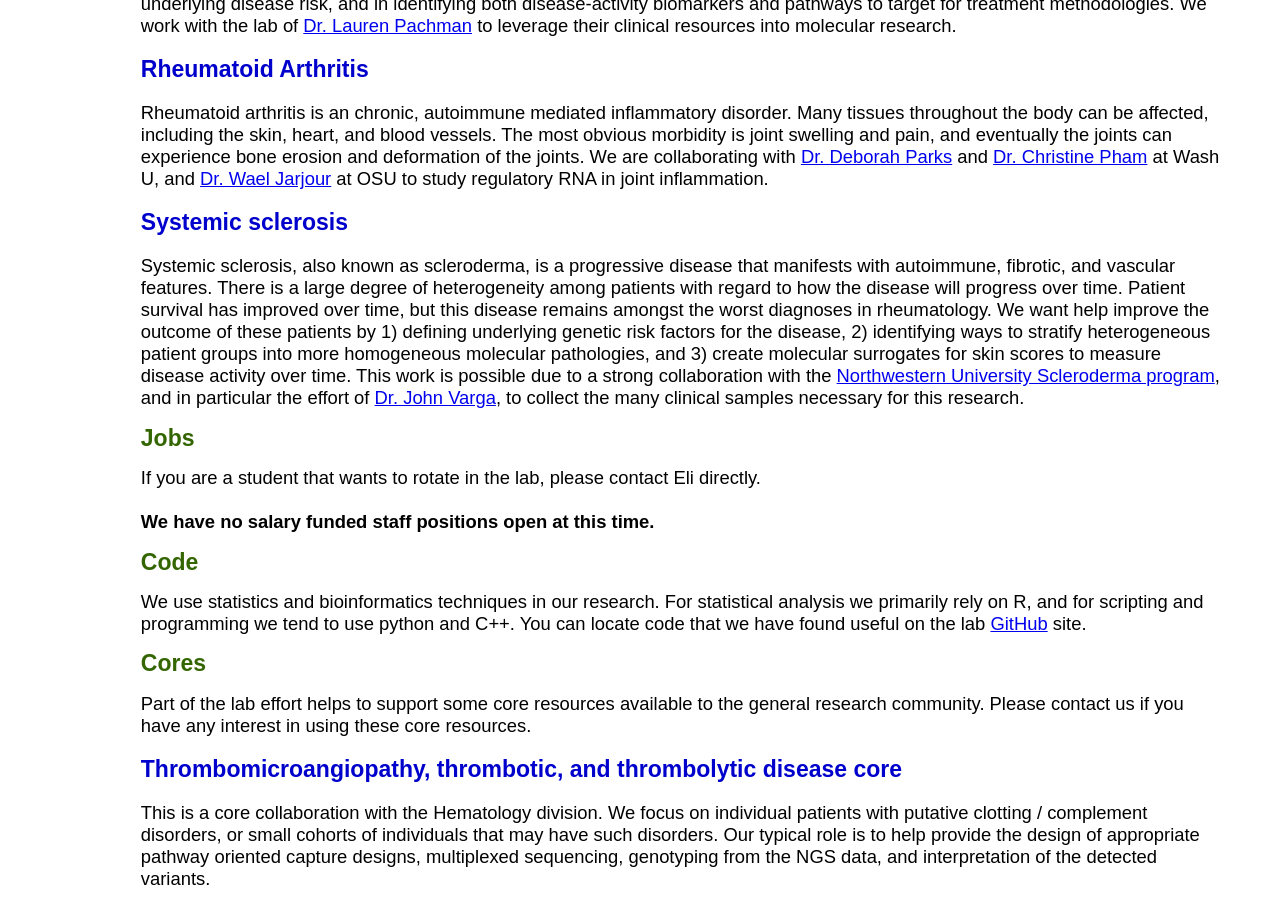
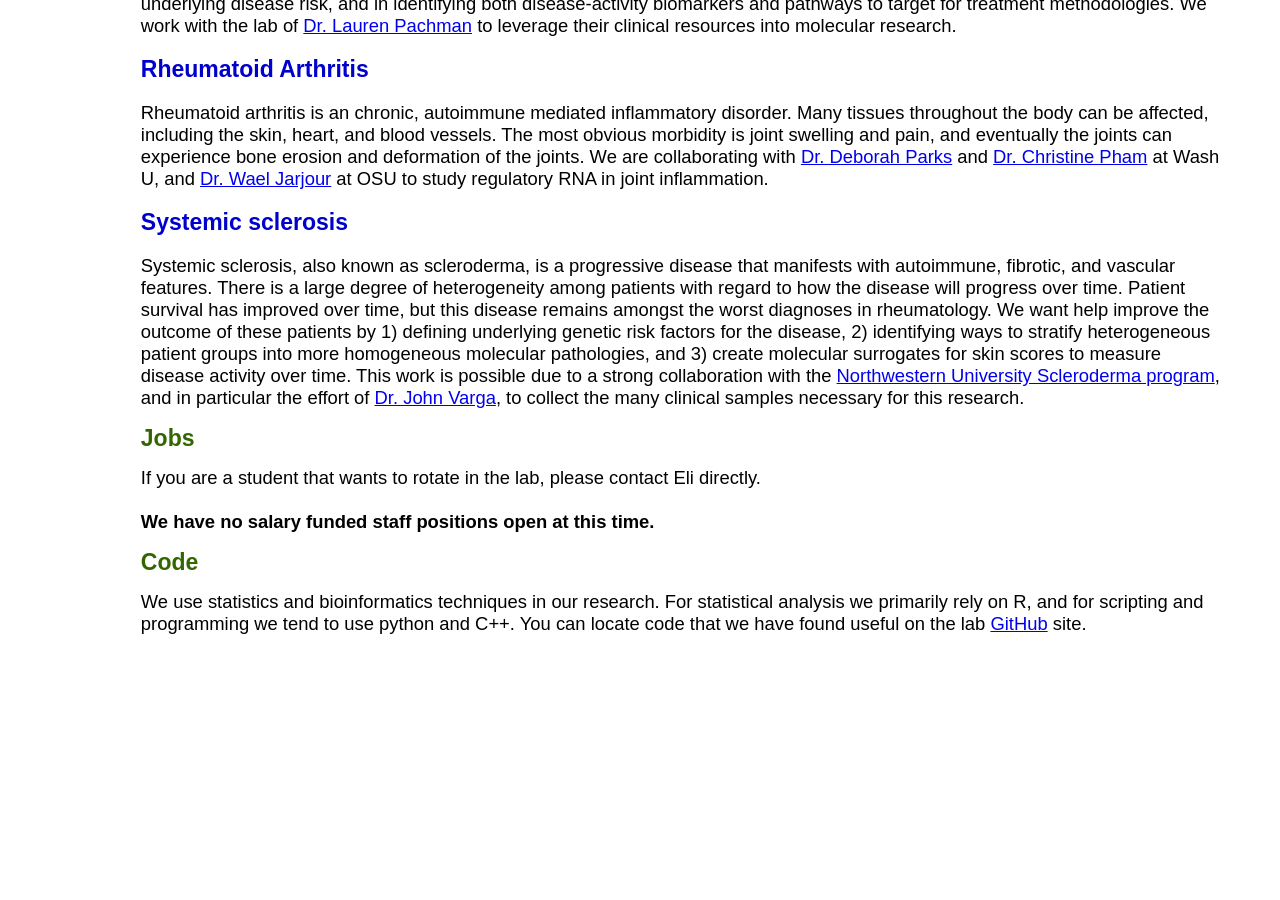
Before and after one commit to RobersonLab/RobersonLab.github.io, a Jekyll site: the page built from index.md, in a window 1280 px wide and 900 px high, scrolled down 652 px. Built offline with Jekyll 4.4.1, drawn with Linux system fonts in a browser that asks for light colours; after the commit the page ends 1297 px from its top, so only the background shows below that.

Commit message:
Removed now-expired cores

```diff
--- a/index.md
+++ b/index.md
@@ -34,9 +34,3 @@ If you are a student that wants to rotate in the lab, please contact Eli directl
 
 <h1>Code</h1>
 We use statistics and bioinformatics techniques in our research. For statistical analysis we primarily rely on R, and for scripting and programming we tend to use python and C++. You can locate code that we have found useful on the lab <a href="http://github.com/robersonlab">GitHub</a> site.
-
-<h1>Cores</h1>
-Part of the lab effort helps to support some core resources available to the general research community. Please contact us if you have any interest in using these core resources.
-
-<h2>Thrombomicroangiopathy, thrombotic, and thrombolytic disease core</h2>
-This is a core collaboration with the Hematology division. We focus on individual patients with putative clotting / complement disorders, or small cohorts of individuals that may have such disorders. Our typical role is to help provide the design of appropriate pathway oriented capture designs, multiplexed sequencing, genotyping from the NGS data, and interpretation of the detected variants.
```
